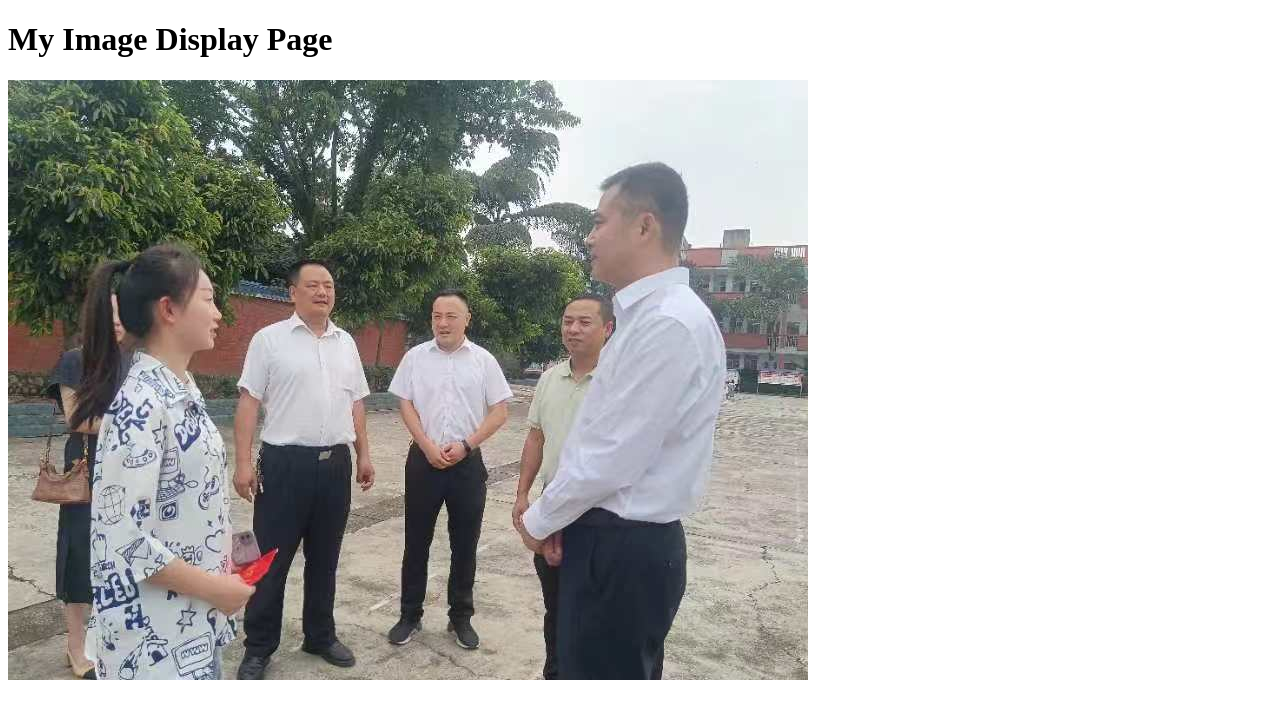
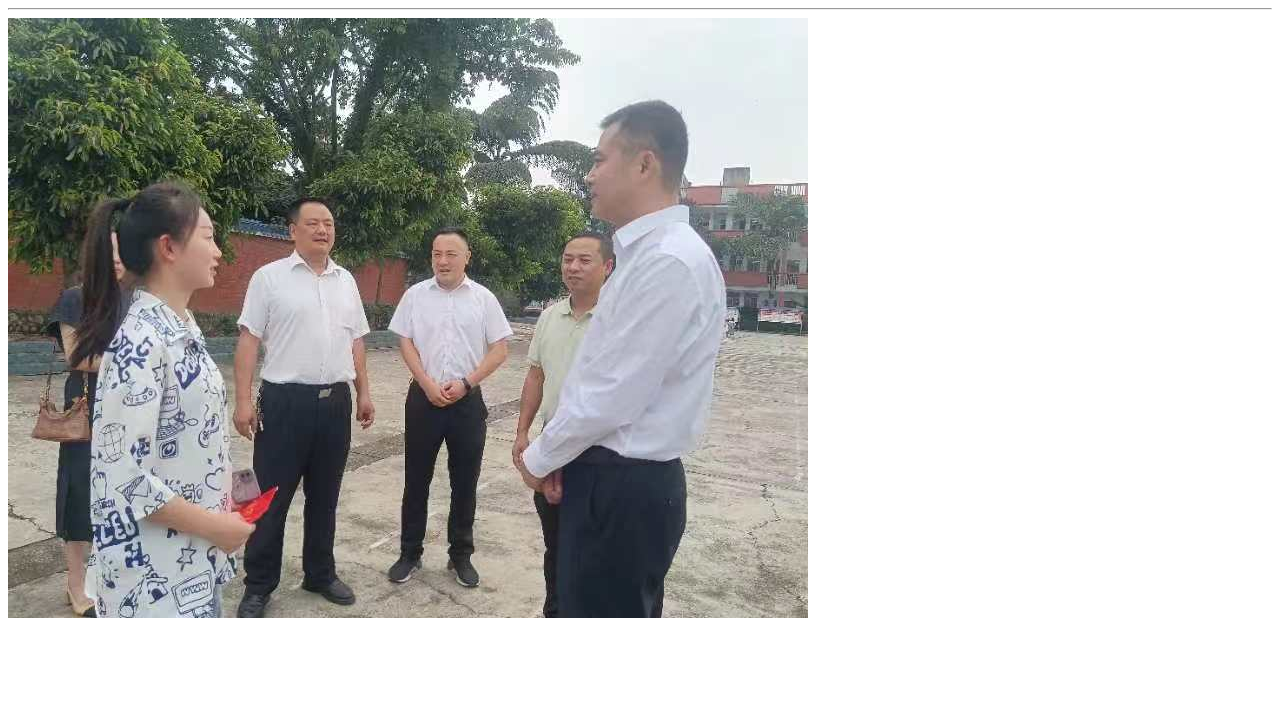
Before and after one commit to ztandyw/pic2.io, a plain HTML site: page index.html in a window 1280 px wide. Drawn offline with Linux system fonts and the light colour scheme.

Commit message:
Update index.html

```diff
--- a/index.html
+++ b/index.html
@@ -2,10 +2,10 @@
 <html>
   <head>
     <meta charset="utf-8">
-    <title>Image</title>
+    <title>Image02</title>
   </head>
   <body>
-    <h1>My Image Display Page</h1>
+    <hr>
     <img src="img02.jpg" alt="My Image">
   </body>
 </html>
```
